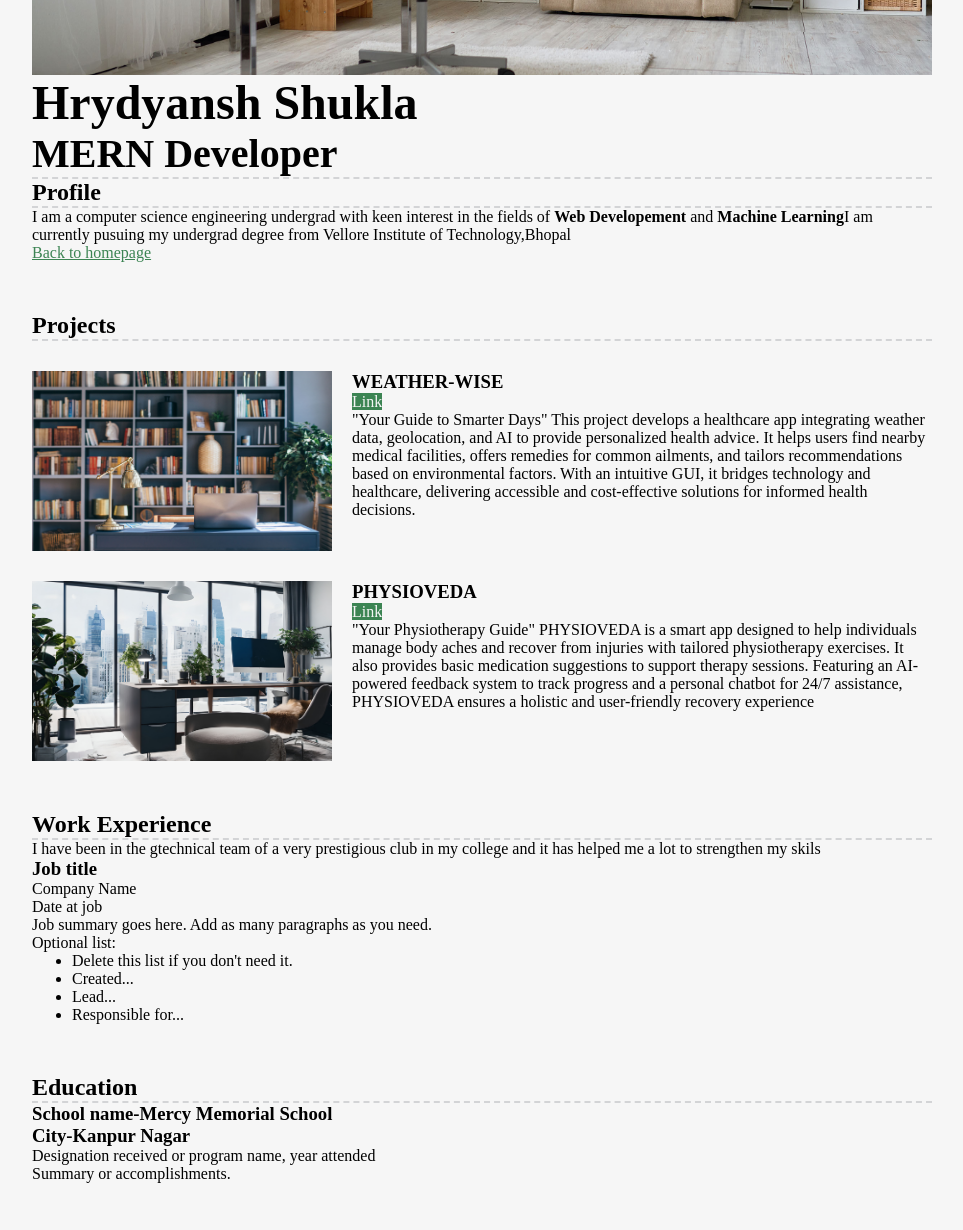
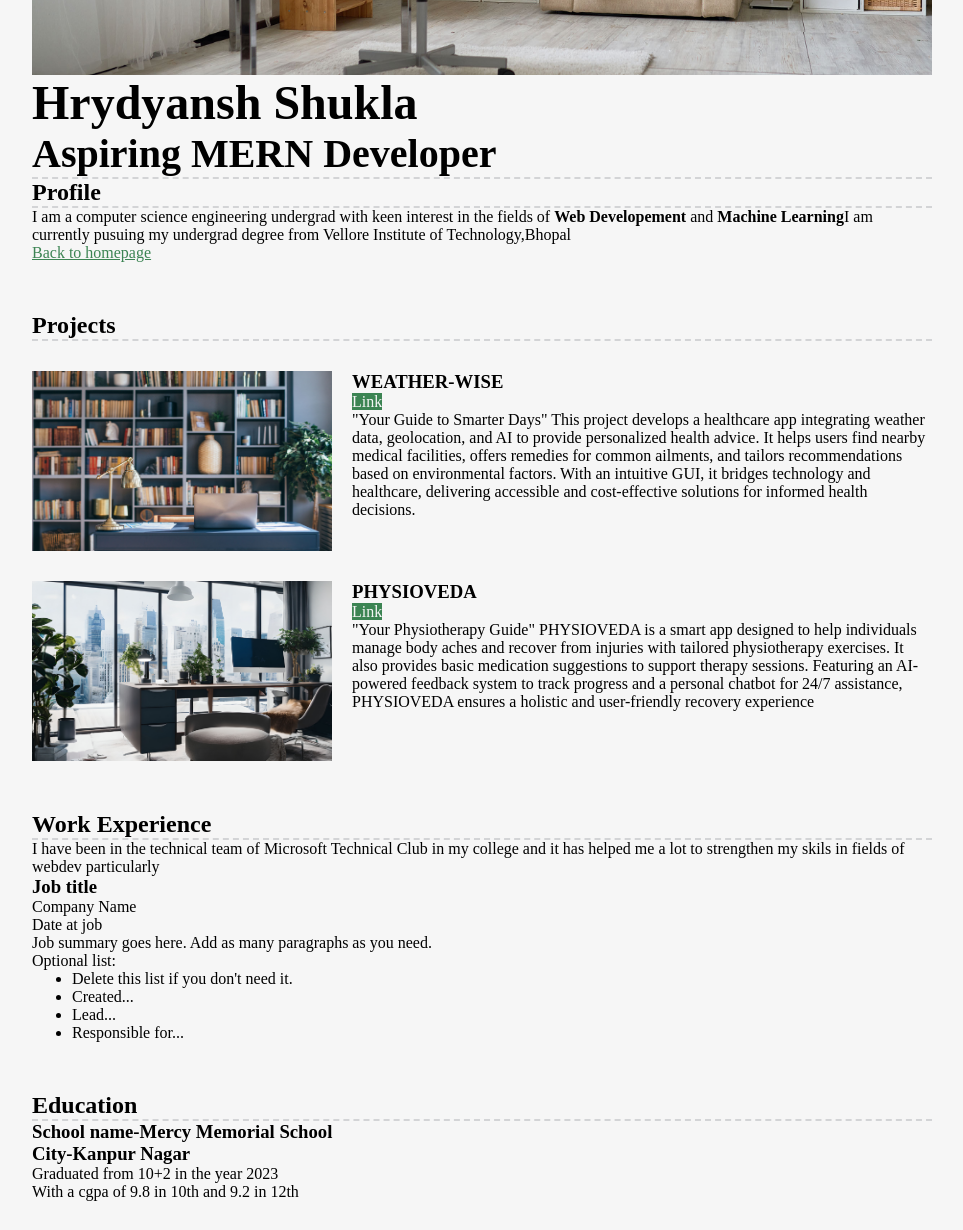
Before and after one commit to ihrysklps/portfoliodemo, a plain HTML site: page resume.html in a window 1280 px wide. Shown: the part 300-1530 px from the top of the page, without its empty margins (158-1121 px from the left). Drawn offline with Linux system fonts and the light colour scheme.

Commit message:
Update resume.html

```diff
--- a/resume.html
+++ b/resume.html
@@ -23,7 +23,7 @@
         <!-- Start content edits below this line. -->
         <div class="parent" class="background">
           <h1 style="font-size: 48px;">Hrydyansh Shukla</h1>
-          <h2 style="font-size: 40px;">MERN Developer</h2>
+          <h2 style="font-size: 40px;">Aspiring MERN Developer</h2>
           <h2>Profile</h2>
           <p>I am a computer science engineering undergrad with keen interest in the fields of <b>Web Developement</b>
             and
@@ -89,8 +89,8 @@
       <section class="resume-section">
         <!-- Start content edits below this line.  -->
         <h2>Work Experience</h2>
-        <p>I have been in the gtechnical team of a very prestigious club in my college and it has helped me a lot to
-          strengthen my skils</p>
+        <p>I have been in the technical team of Microsoft Technical Club in my college and it has helped me a lot to
+          strengthen my skils in fields of webdev particularly</p>
 
         <!-- To add more items, copy this whole <section></section> block -->
         <section>
@@ -119,8 +119,8 @@
         <section>
           <h3>School name-Mercy Memorial School</h3>
           <h3>City-Kanpur Nagar</h3>
-          <p>Designation received or program name, year attended</p>
-          <p>Summary or accomplishments.</p>
+          <p>Graduated from 10+2 in the year 2023</p>
+          <p>With a cgpa of 9.8 in 10th and 9.2 in 12th</p>
         </section>
 
         <!-- End content edits here. -->
@@ -140,7 +140,7 @@
   <!-- //  FOOTER INFO, SOCIAL MEDIA  // -->
   <footer>
     <!-- Start content edits below this line. -->
-    <p>© 2023 Hrydyansh Shukla | <a href="www.instagram.com">email@example.com</a></p>
+    <p>© 2023 Hrydyansh Shukla | <a href="https://www.instagram.com/">email@example.com</a></p>
 
     <!-- Add or remove any networks. -->
     <ul class="socials">
```
